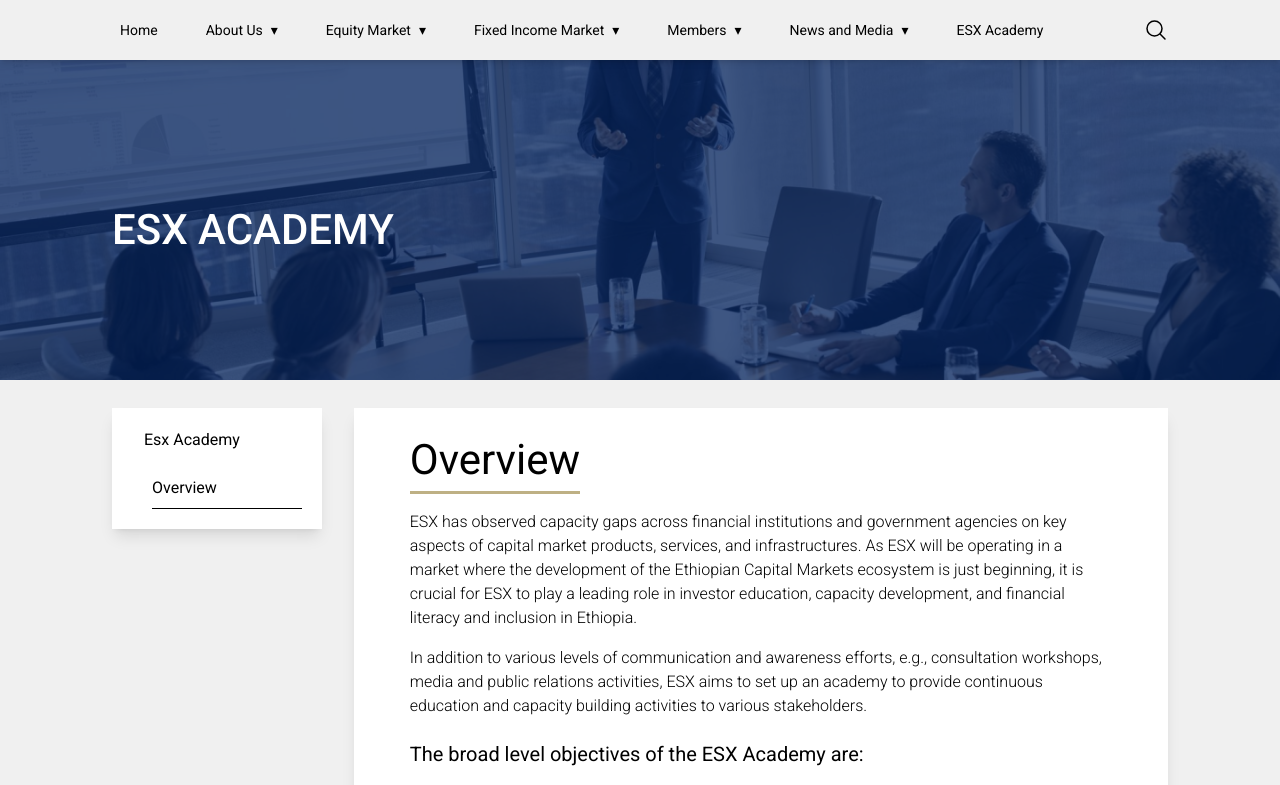
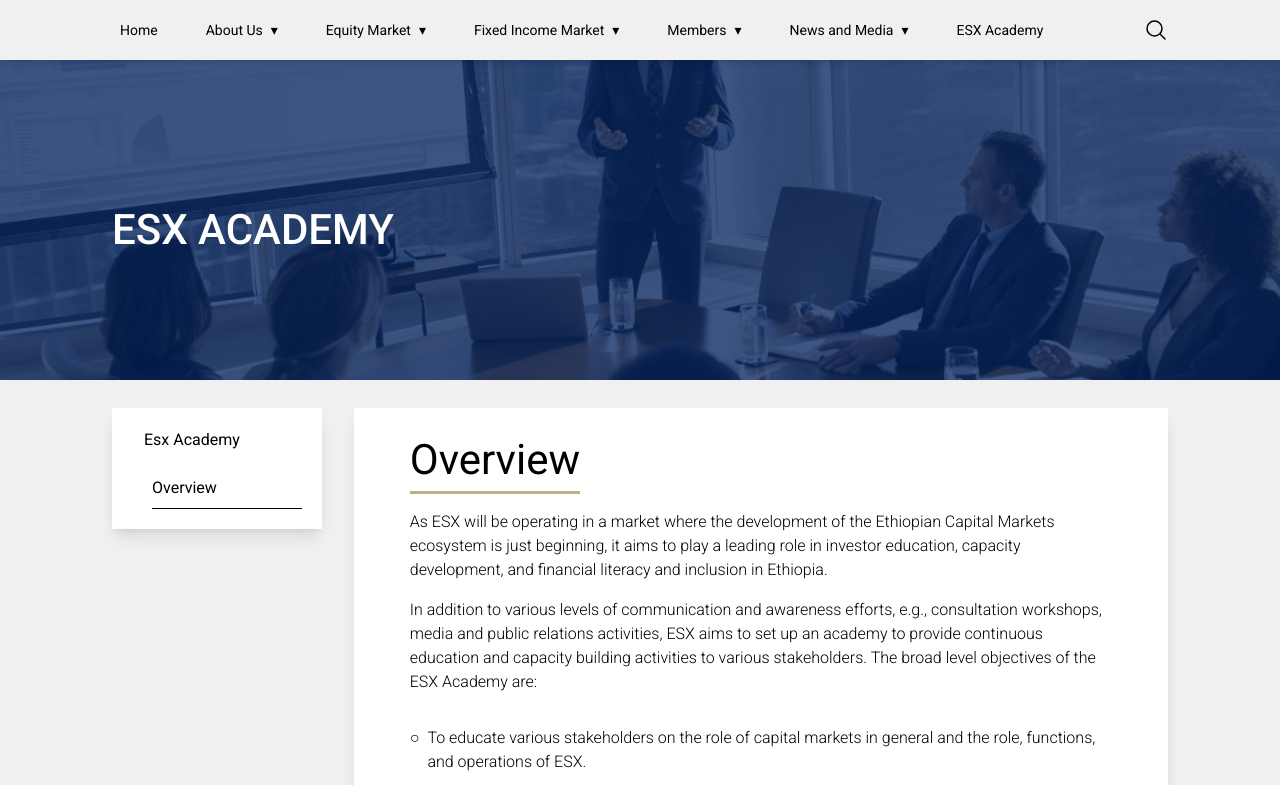
Before and after one commit to henizola/esx-new, a Next.js app: page /esx-academy in a window 1280 px wide. Shown: the top 785 px of the page. Built offline with nearby package versions, Linux system fonts and the light colour scheme.

Commit message:
completed acadamy page

```diff
--- a/components/EsxAcademy/TheAcademy.tsx
+++ b/components/EsxAcademy/TheAcademy.tsx
@@ -191,27 +191,21 @@
               </h1>
 
               <p className='w-[100%]  text-paragraphSmall  font-light mt-4 pt-0 leading-6 '>
-                ESX has observed capacity gaps across financial institutions and
-                government agencies on key aspects of capital market products,
-                services, and infrastructures. As ESX will be operating in a
-                market where the development of the Ethiopian Capital Markets
-                ecosystem is just beginning, it is crucial for ESX to play a
-                leading role in investor education, capacity development, and
-                financial literacy and inclusion in Ethiopia.
+                As ESX will be operating in a market where the development of
+                the Ethiopian Capital Markets ecosystem is just beginning, it
+                aims to play a leading role in investor education, capacity
+                development, and financial literacy and inclusion in Ethiopia.
               </p>
               <p className='w-[100%]  text-paragraphSmall  font-light my-4 pt-0 leading-6 '>
                 In addition to various levels of communication and awareness
                 efforts, e.g., consultation workshops, media and public
                 relations activities, ESX aims to set up an academy to provide
                 continuous education and capacity building activities to various
-                stakeholders.
+                stakeholders. The broad level objectives of the ESX Academy are:
               </p>
-              <p className='w-[100%]  text-paragraphBig  font-normal mt-2 pt-0 leading-6 '>
-                The broad level objectives of the ESX Academy are:
-              </p>
+
               <p className='text-black text-paragraphSmall font-light  mt-4 flex'>
                 <span>○ </span>
-
                 <span className='ml-2'>
                   To educate various stakeholders on the role of capital markets
                   in general and the role, functions, and operations of ESX.
@@ -219,18 +213,16 @@
               </p>
               <p className='text-black text-paragraphSmall font-light  mt-4 flex'>
                 <span>○ </span>
-
                 <span className='ml-2'>
                   To be a learning center that offers free and paid courses,
                   workshops, and training to equip issuers, investors, capital
                   market service providers, financial market professionals, and
                   the general public, with the knowledge and skills to
-                  participate in the Ethiopian Capital Markets ecosystem.{" "}
+                  participate in the Ethiopian Capital Markets ecosystem.
                 </span>
               </p>
               <p className='text-black text-paragraphSmall font-light  mt-4 flex'>
                 <span>○ </span>
-
                 <span className='ml-2'>
                   To fill the capacity and knowledge gaps of financial market
                   professionals, investors and the general public.
@@ -238,7 +230,6 @@
               </p>
               <p className='text-black text-paragraphSmall font-light  mt-4 flex'>
                 <span>○ </span>
-
                 <span className='ml-2'>
                   To promote financial literacy, financial inclusion, and job
                   creation in Ethiopia.
@@ -248,12 +239,11 @@
                 <span>○ </span>
                 <span className='ml-2'>
                   To offer customized electronic learning (e-learning) options
-                  via pre-recorded educational content.{" "}
-                </span>{" "}
+                  via pre-recorded educational content.
+                </span>
               </p>
               <p className='text-black text-paragraphSmall font-light  mt-4 flex'>
                 <span>○ </span>
-
                 <span className='ml-2'>
                   The importance of building a strong and knowledgeable
                   stakeholder base for the long run sustainability of the
@@ -264,52 +254,45 @@
               <p className='w-[100%]  text-paragraphBig  ml-5 font-normal mt-5 pt-0 leading-6 '>
                 The target audience includes:{" "}
               </p>
-              <p className='text-black text-paragraphSmall  font-light ml-10  mt-4 flex'>
+
+              <p className='text-black text-paragraphSmall font-light ml-10 mt-4 flex'>
                 <span>○ </span>
-
                 <span className='ml-2'>
                   Entrepreneurs, business operators, investors
                 </span>
               </p>
-              <p className='text-black text-paragraphSmall font-light ml-10  mt-4 flex'>
+              <p className='text-black text-paragraphSmall font-light ml-10 mt-4 flex'>
                 <span>○ </span>
-
-                <span className='ml-2'>Finance professionals </span>
+                <span className='ml-2'>Finance professionals</span>
               </p>
-              <p className='text-black text-paragraphSmall font-light ml-10  mt-4 flex'>
+              <p className='text-black text-paragraphSmall font-light ml-10 mt-4 flex'>
                 <span>○ </span>
-
                 <span className='ml-2'>
-                  High school and University students{" "}
+                  High school and University students
                 </span>
               </p>
-              <p className='text-black text-paragraphSmall font-light ml-10  mt-4 flex'>
+              <p className='text-black text-paragraphSmall font-light ml-10 mt-4 flex'>
                 <span>○ </span>
-
                 <span className='ml-2'>Academic institutions</span>
               </p>
-              <p className='text-black text-paragraphSmall font-light ml-10  mt-4 flex'>
+              <p className='text-black text-paragraphSmall font-light ml-10 mt-4 flex'>
                 <span>○ </span>
-                <span className='ml-2'>The Ethiopian Diaspora</span>{" "}
+                <span className='ml-2'>The Ethiopian Diaspora</span>
               </p>
-              <p className='text-black text-paragraphSmall font-light ml-10  mt-4 flex'>
+              <p className='text-black text-paragraphSmall font-light ml-10 mt-4 flex'>
                 <span>○ </span>
-
-                <span className='ml-2'>Government agencies </span>
+                <span className='ml-2'>Government agencies</span>
               </p>
-              <p className='text-black text-paragraphSmall font-light ml-10  mt-4 flex'>
+              <p className='text-black text-paragraphSmall font-light ml-10 mt-4 flex'>
                 <span>○ </span>
-
-                <span className='ml-2'>Legal professionals </span>
+                <span className='ml-2'>Legal professionals</span>
               </p>
-              <p className='text-black text-paragraphSmall font-light ml-10  mt-4 flex'>
+              <p className='text-black text-paragraphSmall font-light ml-10 mt-4 flex'>
                 <span>○ </span>
-
-                <span className='ml-2'>Capital markets service providers </span>
+                <span className='ml-2'>Capital markets service providers</span>
               </p>
-              <p className='text-black text-paragraphSmall font-light ml-10  mt-4 flex'>
+              <p className='text-black text-paragraphSmall font-light ml-10 mt-4 flex'>
                 <span>○ </span>
-
                 <span className='ml-2'>General public</span>
               </p>
             </div>
```
